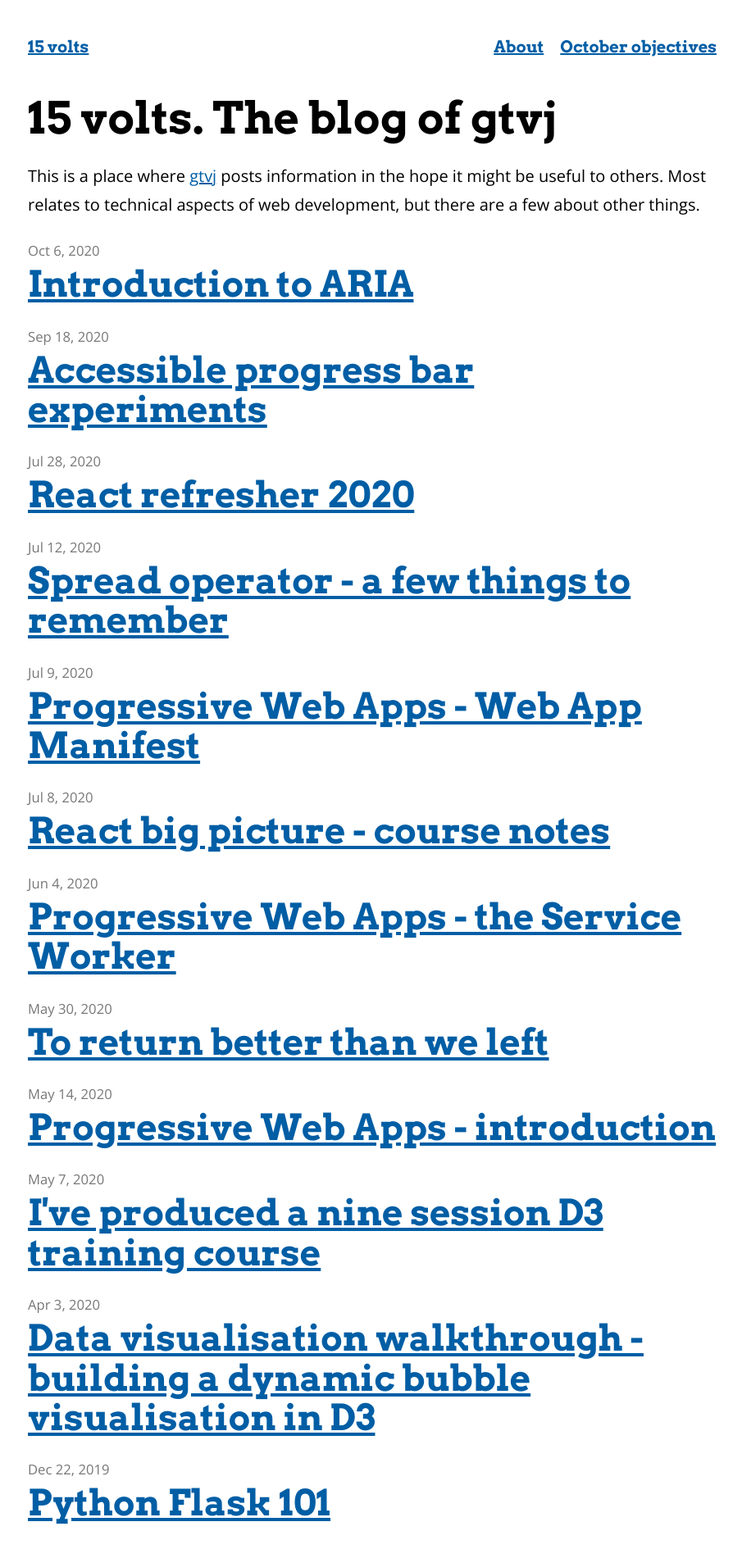
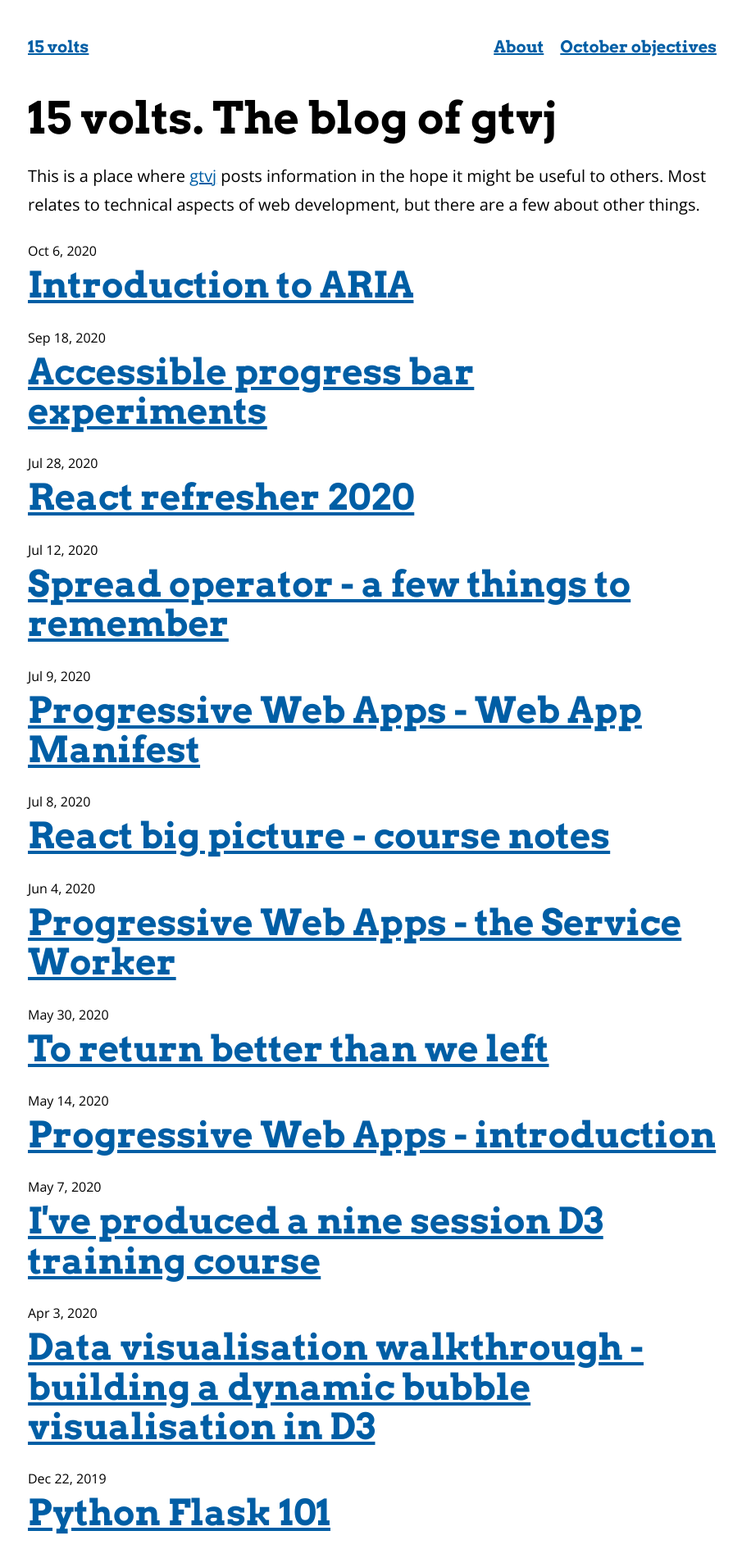
Before and after one commit to gtvj/gtvj.github.io, a Jekyll site: the page built from index.md, in a window 1280 px wide. Shown: the top 1890 px of the page at 82% size, without its empty margins (186-1091 px from the left). Built offline with Jekyll 4.4.1, drawn with Linux system fonts in a browser that asks for light colours; nearby versions of some CDN libraries.

Commit message:
Fix some colour contrast issues

```diff
--- /dev/null
+++ b/_sass/_accessibility_overrides.scss
@@ -0,0 +1,8 @@
+.hljs {
+  background-color: transparent!important;
+  outline: 1px solid $mid-grey;
+}
+
+.hljs-comment {
+  color: #555555!important;
+}
--- a/_sass/_home.scss
+++ b/_sass/_home.scss
@@ -2,11 +2,6 @@
 
   h2 {
     margin-top: 0;
-  }
-
-  span {
-    font-size: smaller;
-    color: $dark-grey;
   }
 
   ul {
@@ -16,9 +11,14 @@
   li {
     list-style-type: none;
     margin-bottom: $padding-unit;
+
     a {
       @extend h2;
       display: block;
     }
+
+    span {
+      font-size: 80%;
+    }
   }
 }
--- a/assets/main.scss
+++ b/assets/main.scss
@@ -11,3 +11,4 @@
 @import "about";
 @import "images";
 @import "objectives";
+@import "accessibility_overrides";
```
